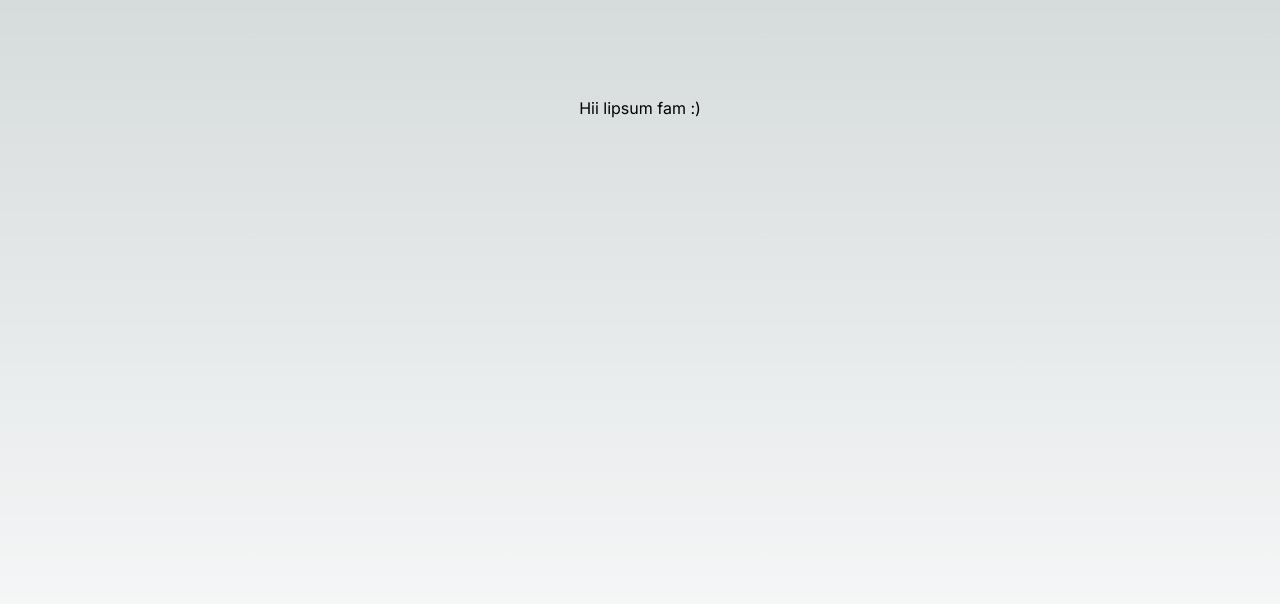
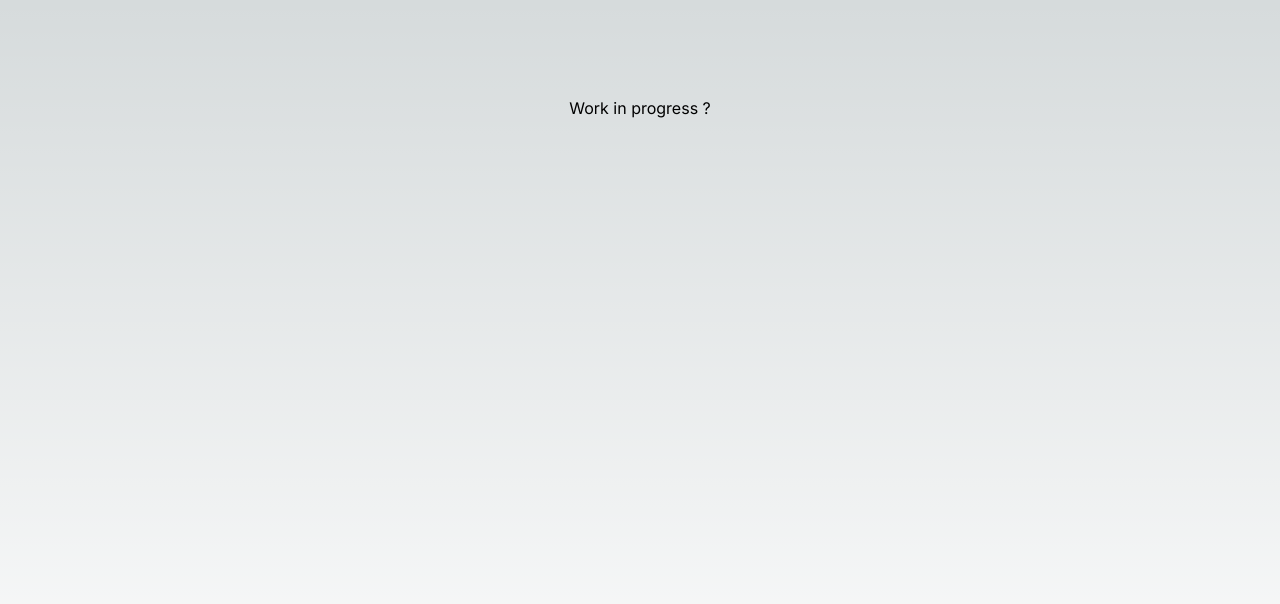
Before and after one commit to kiritocode1/Lipsum-next, a Next.js app: page / in a window 1280 px wide. Shown: the top 604 px of the page. Built offline with nearby package versions, Linux system fonts and the light colour scheme.

Commit message:
Working on frontend

```diff
--- a/src/app/page.tsx
+++ b/src/app/page.tsx
@@ -3,7 +3,7 @@ import Image from "next/image";
 export default function Home() {
   return (
     <main className="flex min-h-screen flex-col items-center justify-between p-24">
-      Hii lipsum fam :)
+      Work in progress ?
     </main>
   );
 }
```
